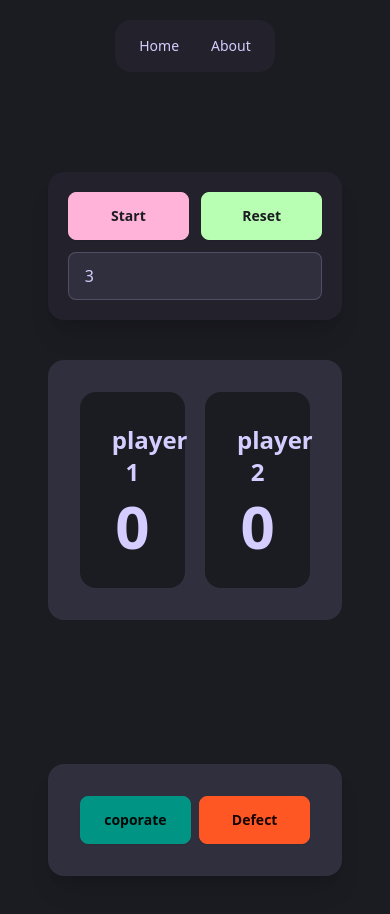
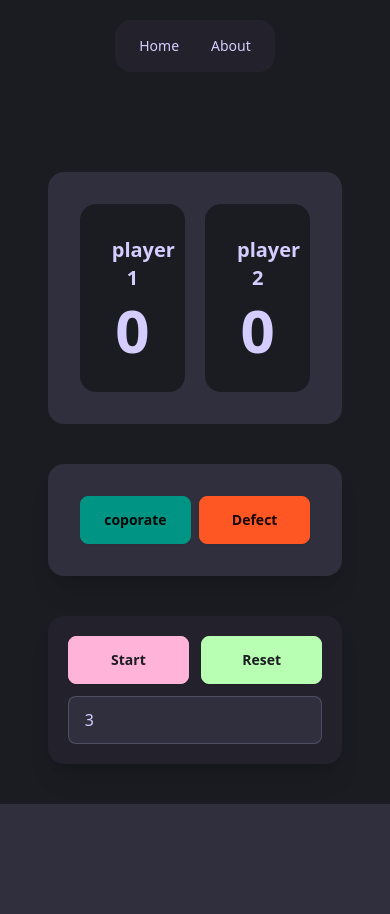
Before and after one commit to kushalsrinivas/prisoners_dilemma, a Next.js app: page / in a window 390 px wide. After the commit the page ends 844 px from the top, so only its background shows below. Built offline with nearby package versions, Linux system fonts and the light colour scheme.

Commit message:
sakldjalksjd

```diff
--- a/src/pages/index.tsx
+++ b/src/pages/index.tsx
@@ -109,39 +109,12 @@ export default function Home() {
   return (
     <main className={""}>
       <div className="h-auto p-10">
-        <div className="flex flex-col w-[95%] justify-center m-auto lg:items-start items-center mt-10 gap-3 card shadow-xl bg-base-200 p-5">
-          <div className="grid grid-cols-2 w-full m-auto gap-3 ">
-            <button type="submit" className="btn  btn-primary" onClick={GenBox}>
-              Start
-            </button>
-            <button
-              type="submit"
-              className="btn  btn-secondary"
-              onClick={Reset}
-            >
-              Reset
-            </button>
-          </div>
-          <input
-            type="number"
-            placeholder="Number of rounds"
-            className="input input-bordered w-full lg:max-w-xs"
-            value={rounds}
-            onChange={(e) => {
-              const value = parseInt(e.target.value);
-              if (isNaN(value) || value < 3 || value > 7) {
-              } else {
-                setRounds(value);
-              }
-            }}
-          />
-        </div>
         <div className="card w-[95%] m-auto bg-base-100 mt-10">
           <div className="card-body">
             <div className="card grid grid-cols-2 gap-5 ">
               <div className="card bg-base-300">
                 <div className="card-body">
-                  <h1 className="font-black lg:text-4xl text-2xl text-center">
+                  <h1 className="font-black lg:text-4xl text-xl text-center">
                     player 1
                   </h1>
                   <div className="font-bold lg:text-5xl text-6xl text-center">
@@ -151,7 +124,7 @@ export default function Home() {
               </div>
               <div className="card bg-base-300">
                 <div className="card-body">
-                  <h1 className="font-black lg:text-4xl text-2xl text-center">
+                  <h1 className="font-black lg:text-4xl text-xl text-center">
                     player 2
                   </h1>
                   <div className="font-bold lg:text-5xl text-6xl text-center">
@@ -162,10 +135,11 @@ export default function Home() {
             </div>
           </div>
         </div>
+        {flag && (
           <div
-          className={`card w-[95%] m-auto mt-10 ${
-            !flag && "opacity-0"
-          }  bg-base-100 shadow-xl`}
+            className={`card w-[95%] m-auto mt-10
+
+           bg-base-100 shadow-xl`}
           >
             <div className="card-body w-full">
               <div className="flex flex-row gap-3 w-full">
@@ -175,13 +149,16 @@ export default function Home() {
                       <button
                         className={`btn btn-${temp.opponent.option}`}
                       ></button>
-                    <button className={`btn btn-${temp.user.option}`}></button>
+                      <button
+                        className={`btn btn-${temp.user.option}`}
+                      ></button>
                     </div>
                   );
                 })}
               </div>
             </div>
           </div>
+        )}
 
         <div
           className={`card w-[95%] gap-3 m-auto bg-base-100 mt-10 shadow-xl  `}
@@ -211,6 +188,33 @@ export default function Home() {
             </button>
           </div>
         </div>
+        <div className="flex flex-col w-[95%] justify-center m-auto lg:items-start items-center mt-10 gap-3 card shadow-xl bg-base-200 p-5">
+          <div className="grid grid-cols-2 w-full m-auto gap-3 ">
+            <button type="submit" className="btn  btn-primary" onClick={GenBox}>
+              Start
+            </button>
+            <button
+              type="submit"
+              className="btn  btn-secondary"
+              onClick={Reset}
+            >
+              Reset
+            </button>
+          </div>
+          <input
+            type="number"
+            placeholder="Number of rounds"
+            className="input input-bordered w-full lg:max-w-xs"
+            value={rounds}
+            onChange={(e) => {
+              const value = parseInt(e.target.value);
+              if (isNaN(value) || value < 3 || value > 7) {
+              } else {
+                setRounds(value);
+              }
+            }}
+          />
+        </div>
       </div>
     </main>
   );
```
Lines whose indentation alone changed are shown as unchanged.
